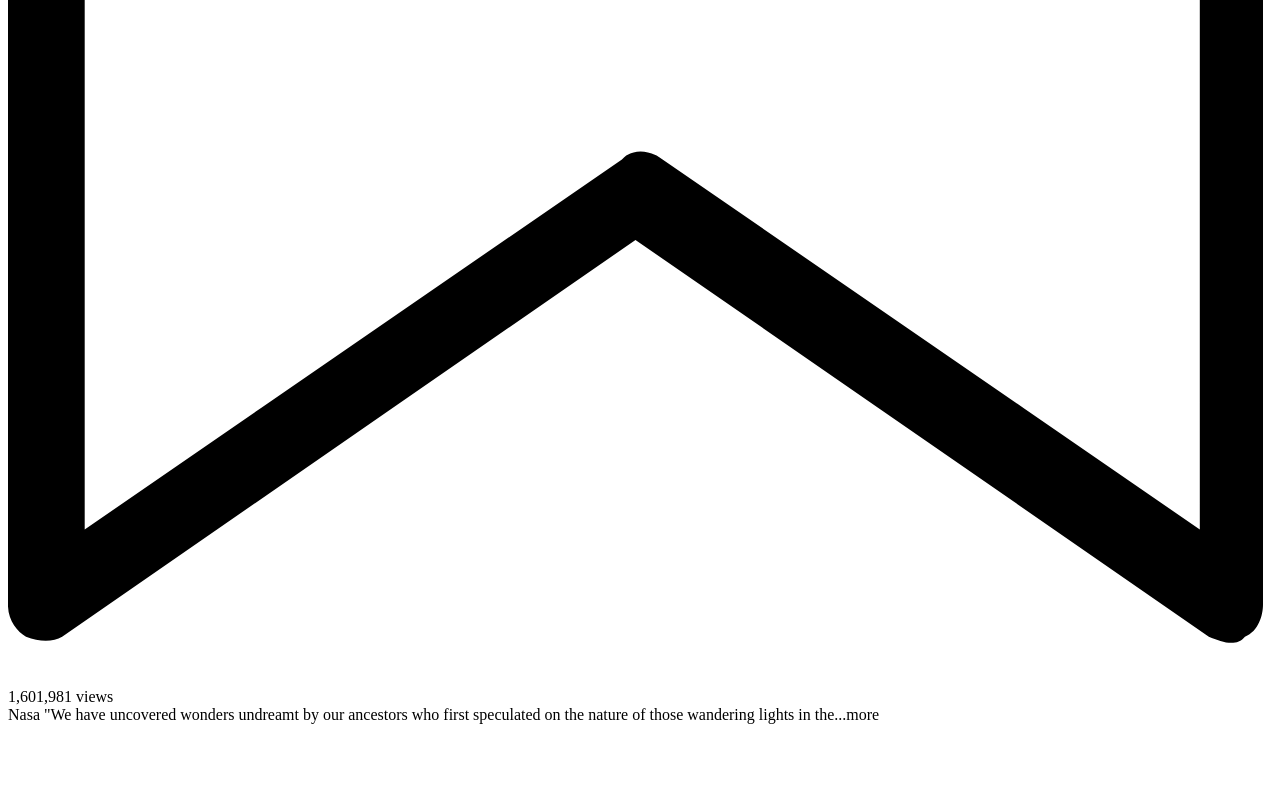
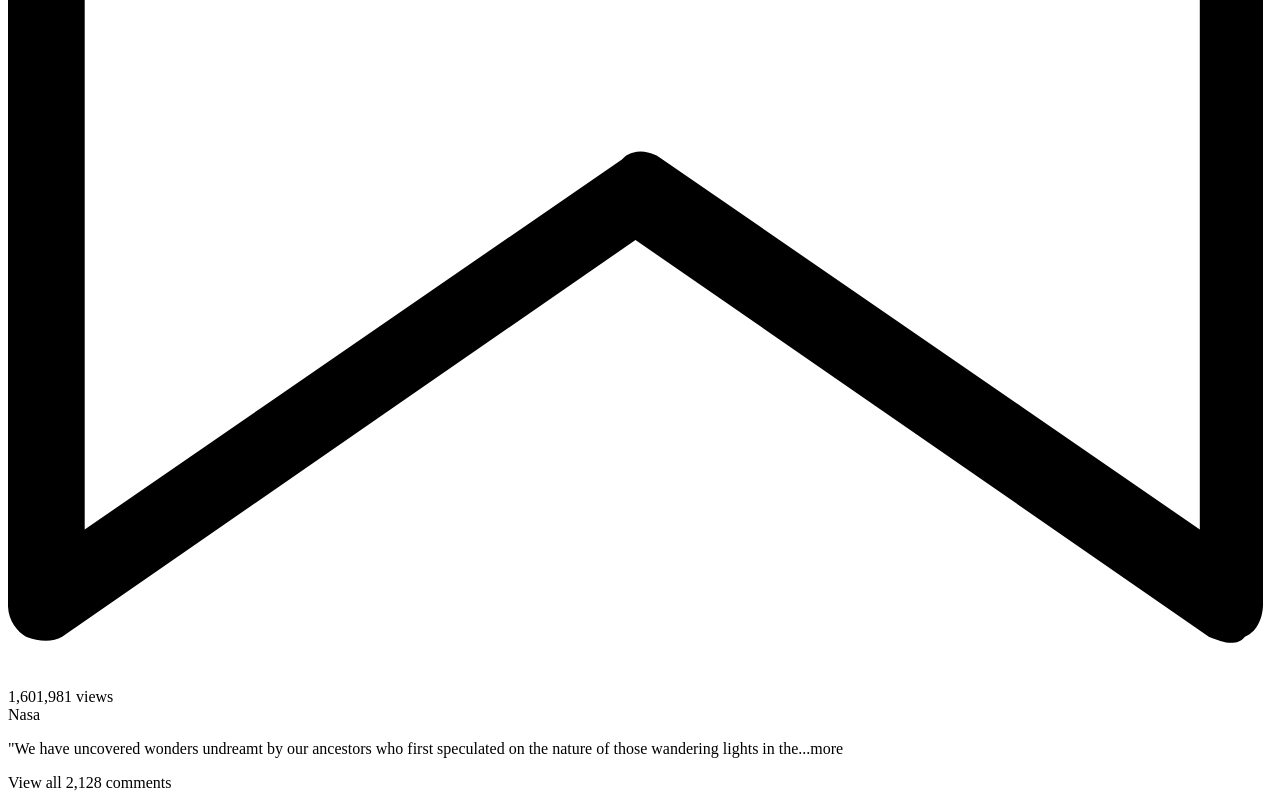
Before and after one commit to SurenAND/instagram-post, a plain HTML site: page index.html in a window 1280 px wide. Shown: the part 8483-9283 px from the top of the page. Before the commit the page ends 9215 px from the top, so only its background shows below. Drawn offline with Linux system fonts and the light colour scheme.

Commit message:
create comments counter

```diff
--- a/index.html
+++ b/index.html
@@ -71,13 +71,16 @@
       <section class="instapost-comments">
         <div class="instapost-comment">
           <span class="instapost-comment-profile cursor-pointer">Nasa</span>
-          <span class="instapost-comment-text"
-            >"We have uncovered wonders undreamt by our ancestors who first
+          <p class="instapost-comment-text">
+            "We have uncovered wonders undreamt by our ancestors who first
             speculated on the nature of those wandering lights in the...<span
               class="instapost-comment-text-more cursor-pointer"
               >more</span
-            ></span
-          >
+            >
+          </p>
+        </div>
+        <div class="instapost-comments-counter cursor-pointer">
+          View all 2,128 comments
         </div>
       </section>
     </main>
```
